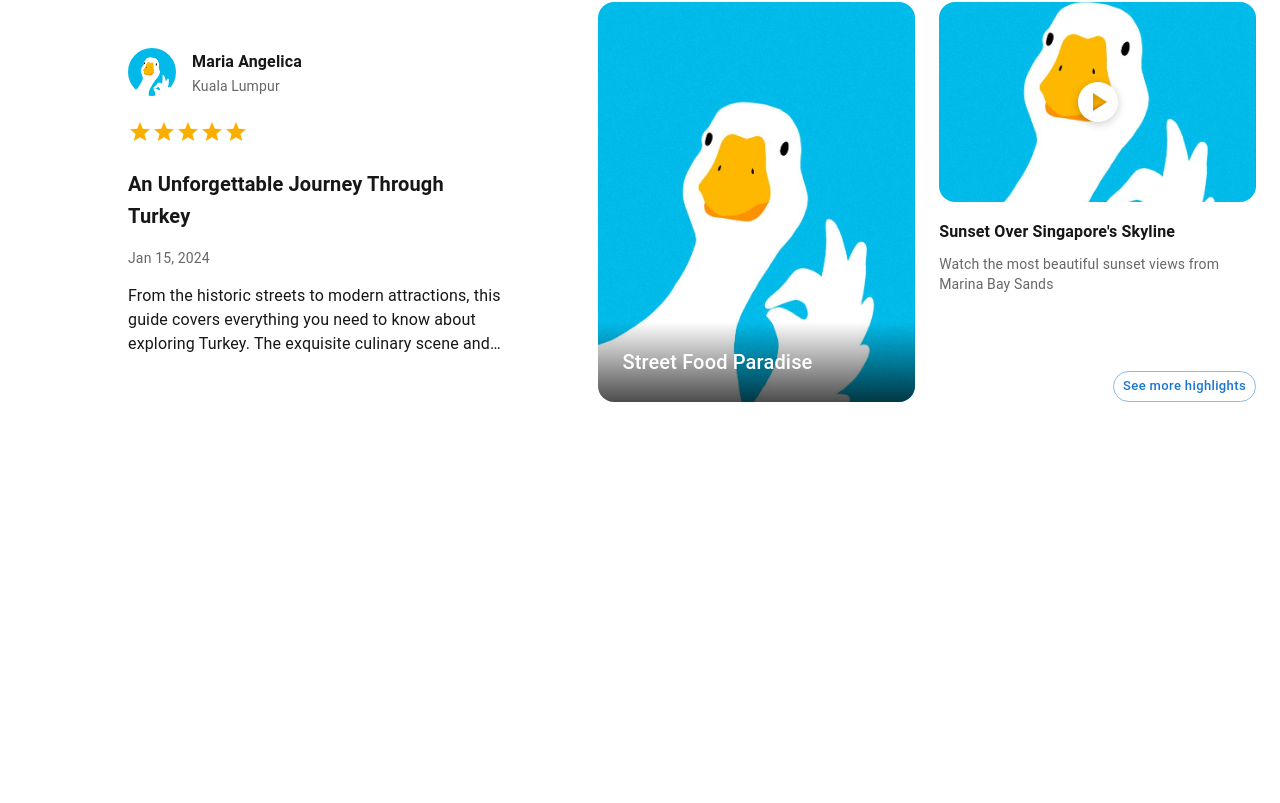
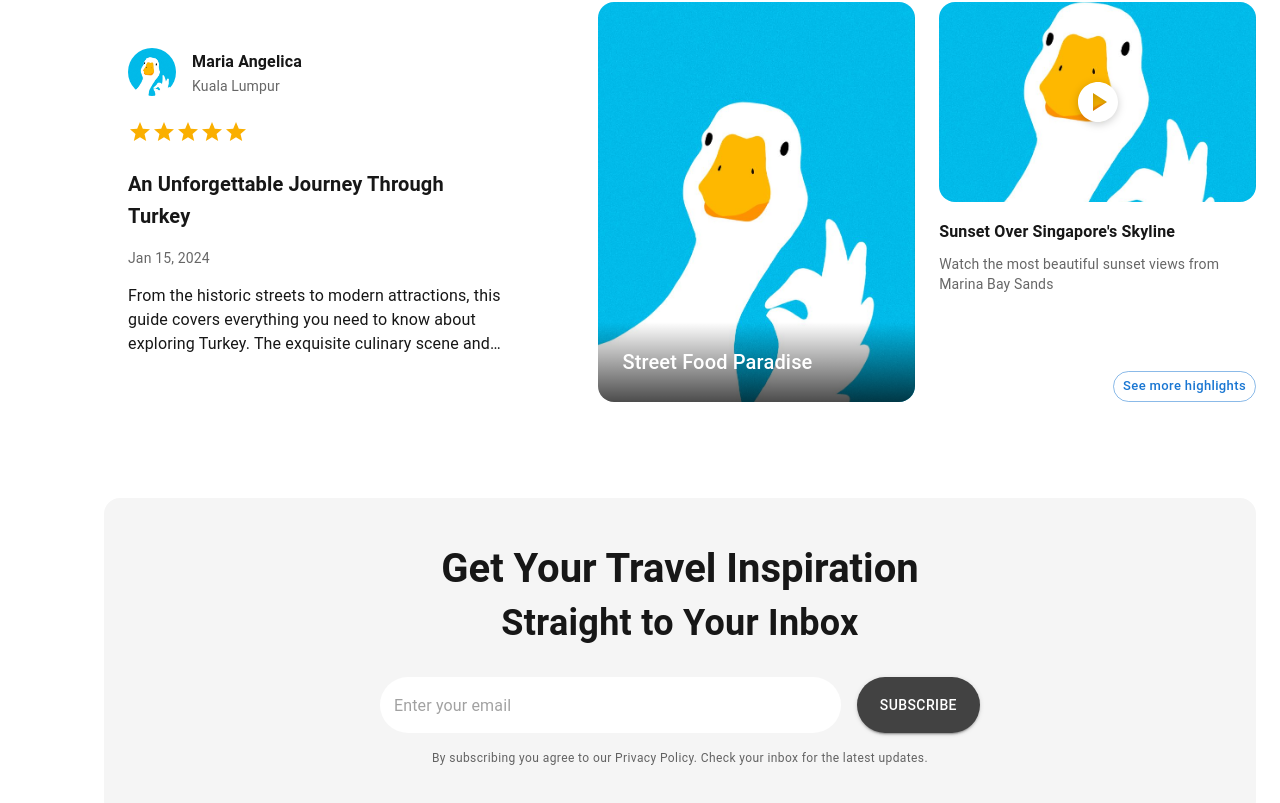
Before and after one commit to Yuki-kykyky/layout-demos, a Next.js app: page / in a window 1280 px wide. Shown: the part 2305-3108 px from the top of the page. Before the commit the page ends 2823 px from the top, so only its background shows below. Built offline with nearby package versions, Linux system fonts and the light colour scheme.

Commit message:
rename title, init email connection section

```diff
--- /dev/null
+++ b/app/components/email-connect.tsx
@@ -0,0 +1,109 @@
+"use client";
+import React, { useState } from "react";
+import { Box, Typography, TextField, Button, Container } from "@mui/material";
+
+export default function EmailConnect() {
+  const [email, setEmail] = useState("");
+
+  const handleSubscribe = () => {
+    // Handle subscription logic here
+    console.log("Subscribing email:", email);
+  };
+
+  return (
+    <Container maxWidth="lg" sx={{ mt: 8, mb: 8 }}>
+      <Box
+        sx={{
+          bgcolor: "grey.100",
+          borderRadius: 4,
+          py: 6,
+          px: 4,
+          textAlign: "center",
+        }}
+      >
+        <Typography
+          variant="h3"
+          sx={{
+            fontWeight: 700,
+            mb: 1,
+            fontSize: { xs: "2rem", md: "2.5rem" },
+          }}
+        >
+          Get Your Travel Inspiration
+        </Typography>
+
+        <Typography
+          variant="h4"
+          sx={{
+            fontWeight: 700,
+            mb: 4,
+            fontSize: { xs: "1.75rem", md: "2.25rem" },
+          }}
+        >
+          Straight to Your Inbox
+        </Typography>
+
+        <Box
+          sx={{
+            display: "flex",
+            flexDirection: { xs: "column", sm: "row" },
+            gap: 2,
+            maxWidth: "600px",
+            mx: "auto",
+          }}
+        >
+          <TextField
+            fullWidth
+            placeholder="Enter your email"
+            value={email}
+            onChange={(e) => setEmail(e.target.value)}
+            sx={{
+              "& .MuiOutlinedInput-root": {
+                bgcolor: "white",
+                borderRadius: "50px",
+                "& fieldset": {
+                  borderColor: "transparent",
+                },
+                "&:hover fieldset": {
+                  borderColor: "transparent",
+                },
+                "&.Mui-focused fieldset": {
+                  borderColor: "primary.main",
+                },
+              },
+            }}
+          />
+          <Button
+            variant="contained"
+            onClick={handleSubscribe}
+            sx={{
+              borderRadius: "50px",
+              px: 4,
+              py: 1.5,
+              bgcolor: "grey.800",
+              "&:hover": {
+                bgcolor: "grey.900",
+              },
+              whiteSpace: "nowrap",
+            }}
+          >
+            SUBSCRIBE
+          </Button>
+        </Box>
+
+        <Typography
+          variant="caption"
+          color="text.secondary"
+          sx={{
+            display: "block",
+            mt: 2,
+            fontSize: "0.75rem",
+          }}
+        >
+          By subscribing you agree to our Privacy Policy. Check your inbox for
+          the latest updates.
+        </Typography>
+      </Box>
+    </Container>
+  );
+}
--- a/app/layout.tsx
+++ b/app/layout.tsx
@@ -1,4 +1,4 @@
-import React from 'react';
+import React from "react";
 import type { Metadata } from "next";
 import { Geist, Geist_Mono } from "next/font/google";
 import "./globals.css";
@@ -14,8 +14,8 @@ const geistMono = Geist_Mono({
 });
 
 export const metadata: Metadata = {
-  title: "Create Next App",
-  description: "Generated by create next app",
+  title: "Layout exercises",
+  description: "Layout exercises",
 };
 
 export default function RootLayout({
--- a/app/page.tsx
+++ b/app/page.tsx
@@ -4,7 +4,7 @@ import BannerSection from "./components/banner-section";
 import TopDestinations from "./components/top-destinations";
 import LatestStories from "./components/latest-stories";
 import Highlights from "./components/highlights";
-
+import EmailConnect from "./components/email-connect";
 export default function Home() {
   return (
     <div className="grid grid-rows-[20px_1fr_20px] items-center justify-items-center min-h-screen p-8 pb-20 gap-4 sm:p-20 font-[family-name:var(--font-geist-sans)]">
@@ -14,6 +14,7 @@ export default function Home() {
         <TopDestinations />
         <LatestStories />
         <Highlights />
+        <EmailConnect />
       </main>
     </div>
   );
```
